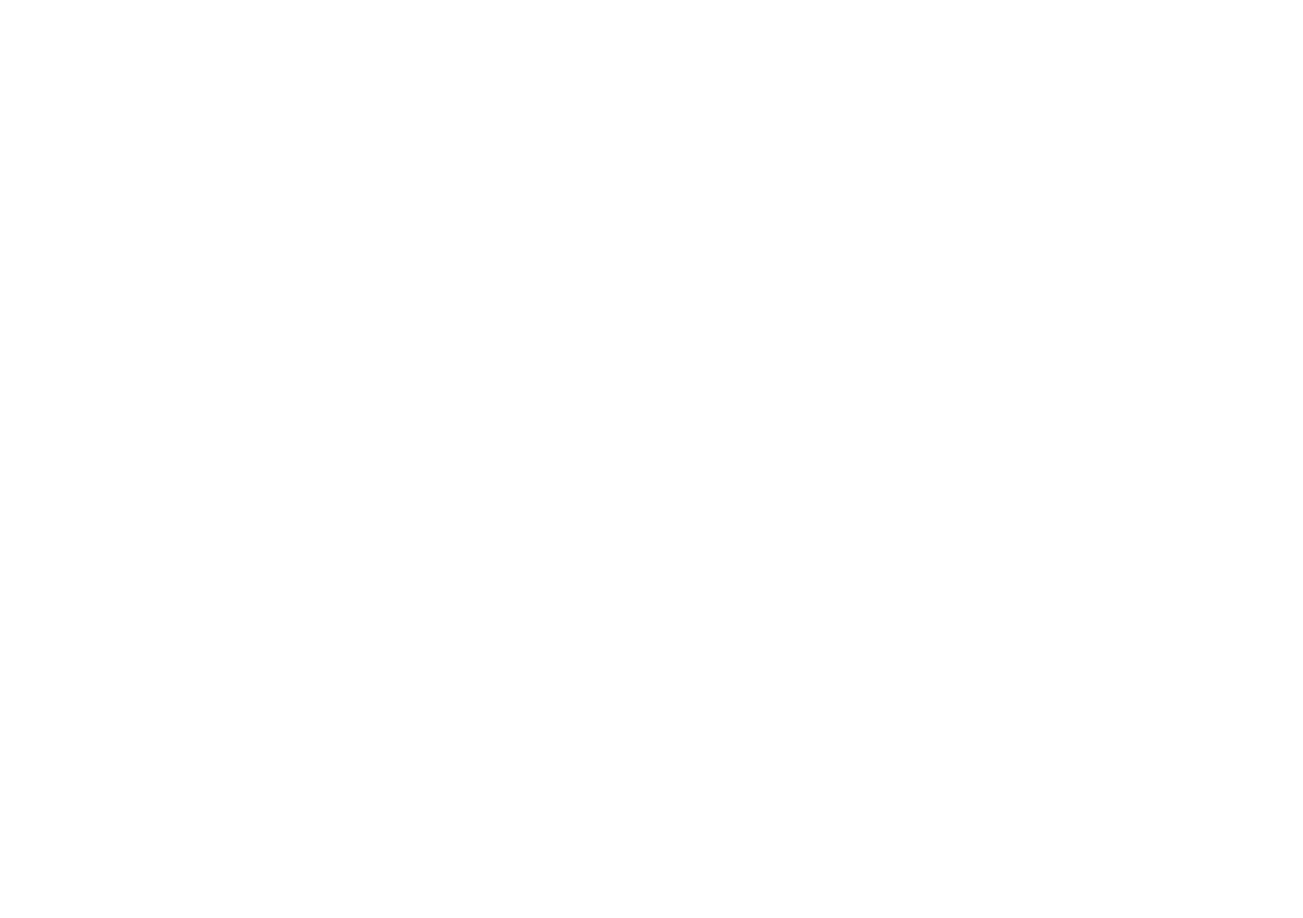
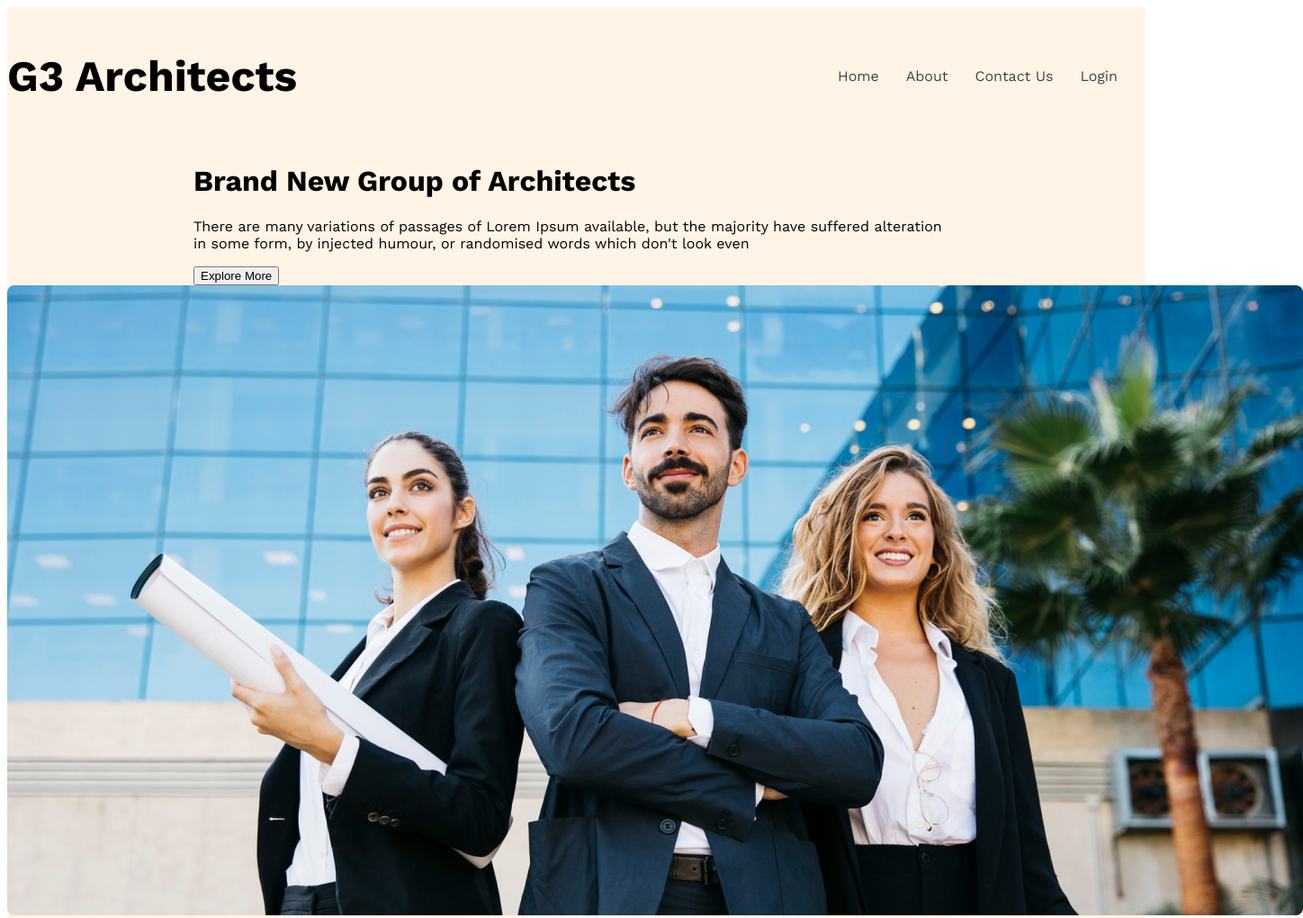
Before and after one commit to arafat100/architects-website, a plain HTML site: page index.html in a window 1280 px wide. Shown: the top 1020 px of the page at 90% size, 1448 px wide, since content can reach past the window. Before the commit the page ends 800 px from the top, so only its background shows below. Drawn offline with nearby package versions, Linux system fonts and the light colour scheme.

Commit message:
navbar add

```diff
--- a/index.html
+++ b/index.html
@@ -8,9 +8,30 @@
     <link rel="stylesheet" href="styles/architect.css">
 </head>
 
-<body>
-    <header>
+<body class="work-sans-font">
+    <header class="bg-light">
+        <nav class="navbar display-flex ">
+            <h3 class="brand">G3 Architects</h3>
+            <ul class="nav-links display-flex">
+                <!-- li.nav-item*4>a.nav-link -->
+                <li class="nav-item"><a href="" class="nav-link text-gray">Home</a></li>
+                <li class="nav-item"><a href="" class="nav-link text-gray">About</a></li>
+                <li class="nav-item"><a href="" class="nav-link text-gray">Contact Us</a></li>
+                <li class="nav-item"><a href="" class="nav-link text-gray">Login</a></li>
+            </ul>
 
+        </nav>
+        <div class="banner">
+            <div class="banner-content">
+                <h1 class="banner-title">Brand New
+                    Group of Architects </h1>
+                <p class="banner-description">There are many variations of passages of Lorem Ipsum available, but the
+                    majority have suffered alteration in some form,
+                    by injected humour, or randomised words which don't look even</p>
+                <button class="btn-primary">Explore More</button>
+            </div>
+            <img src="images/banner.png" alt="">
+        </div>
     </header>
     <main>
 
--- a/styles/architect.css
+++ b/styles/architect.css
@@ -0,0 +1,64 @@
+@import url('https://fonts.googleapis.com/css2?family=Work+Sans:ital,wght@0,100..900;1,100..900&display=swap');
+
+.work-sans-font {
+    font-family: "Work Sans", sans-serif;
+    font-optical-sizing: auto;
+    font-weight: 400;
+    font-style: normal;
+}
+
+/* shared Styles */
+.display-flex {
+    display: flex;
+}
+
+/* dark 02 */
+.text-gray {
+    color: #424242;
+}
+
+/* dark 03 */
+.text-light-gra {
+    color: #727272;
+}
+
+.bg-light {
+    background-color: rgba(255, 144, 14, 0.1);
+}
+
+
+/* header styles */
+
+
+/* navbar related styles */
+.navbar {
+    justify-content: space-between;
+    align-items: center;
+}
+
+.brand {
+    font-weight: 700;
+    font-size: 3rem;
+}
+
+.nav-item {
+    list-style: none;
+    margin-right: 30px;
+}
+
+.nav-link {
+    text-decoration: none;
+}
+
+.navbar,
+.banner {
+    max-width: 1440px;
+    margin: 0 auto;
+}
+
+/* banner related styles */
+.banner-content {
+    max-width: 850px;
+    margin: 0 auto;
+
+}
```
